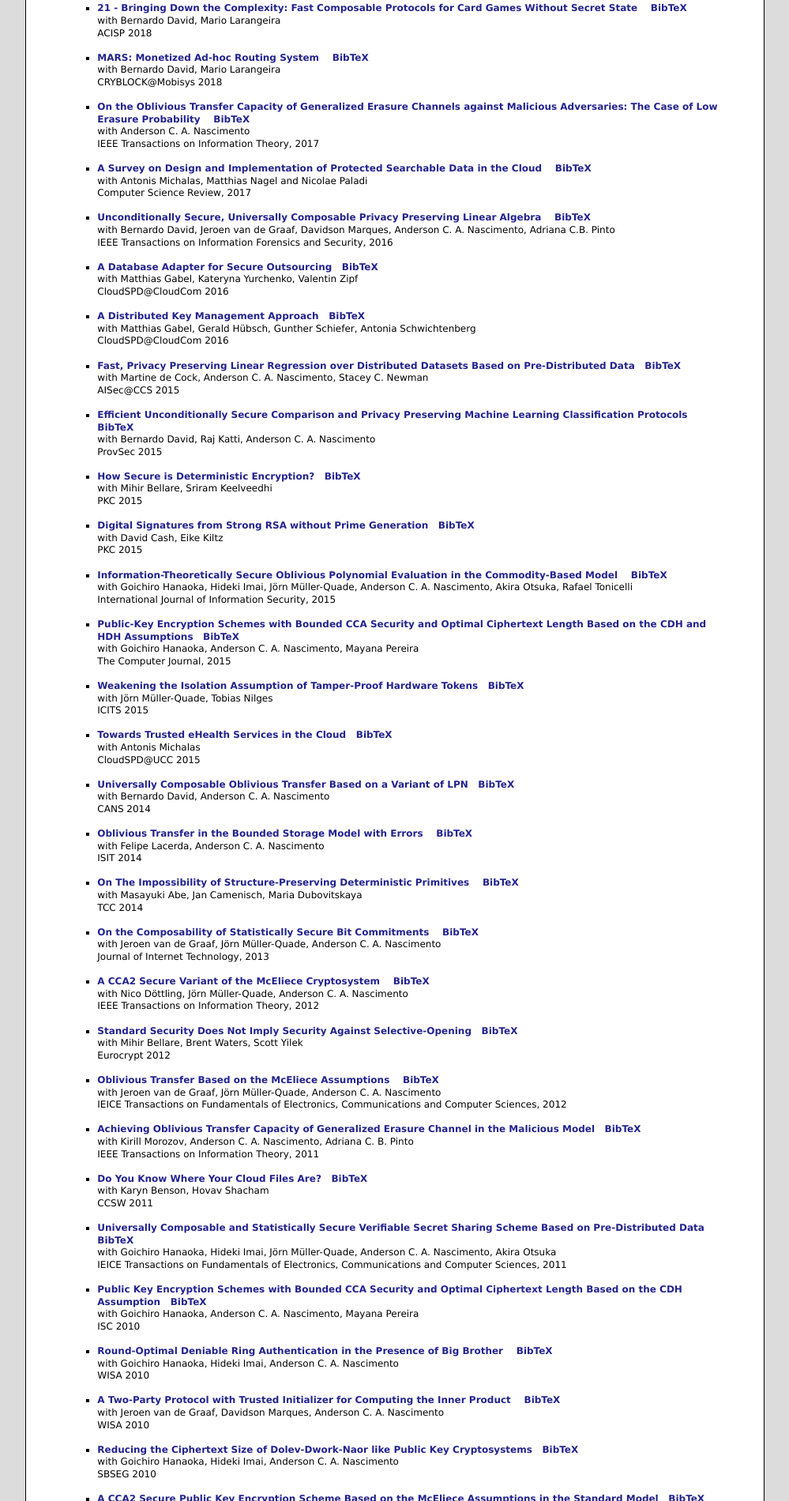
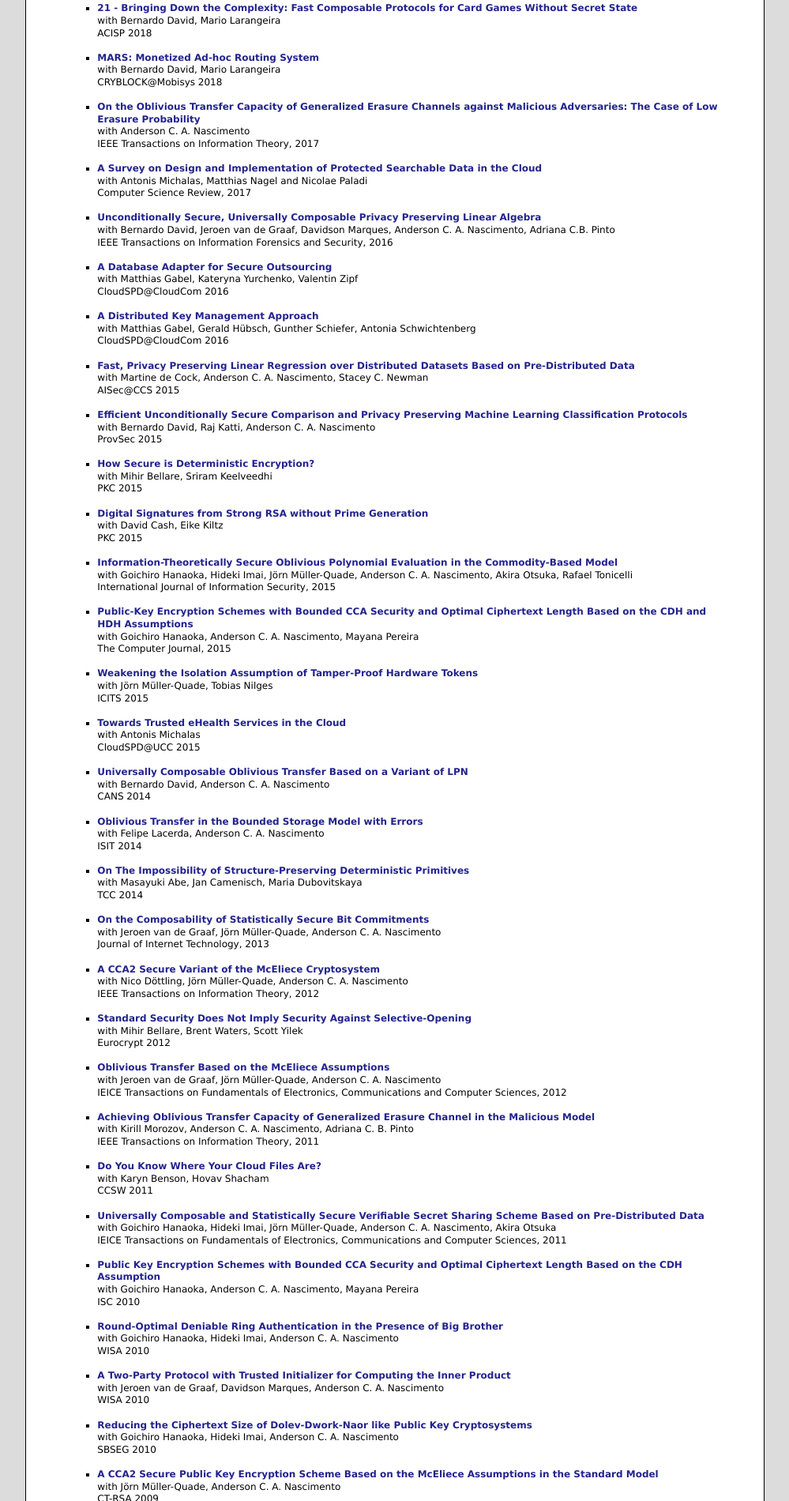
Before and after one commit to rafaeldowsley/rafaeldowsley.github.io, a plain HTML site: page index.html in a window 1280 px wide. Shown: the part 900-2800 px from the top of the page at 79% size, without its empty margins (140-1139 px from the left). Drawn offline with Linux system fonts and the light colour scheme.

Commit message:
removing links to bibtexs

```diff
--- a/index.html
+++ b/index.html
@@ -40,8 +40,7 @@
 
 <li>
 	<span lang="EN-US" xml:lang="EN-US"><b><a href="./pdf/IEEENSRE-ADMW+19.pdf">Protecting Privacy of Users in Brain-Computer
-		Interface Applications</a> &nbsp;&nbsp;
-		<a href="./bibtex/IEEENSRE-ADMW+19.bib">BibTeX</a></b><br/>
+		Interface Applications</a></b><br/>
 		with Anisha Agarwal, Martine De Cock, Chin-Teng Lin, Nicholas D. McKinney, Anderson C. A. Nascimento, Dongrui Wu<br/>
 		To appear on IEEE Transactions on Neural Systems and Rehabilitation Engineering<br/>
 	</span><br/>
@@ -50,8 +49,7 @@
 
 <li>
 	<span lang="EN-US" xml:lang="EN-US"><b><a href="https://eprint.iacr.org/2016/736.pdf">Efficient and Private Scoring of Decision Trees, Support
-		Vector Machines and Logistic Regression Models based on Pre-Computation</a>&nbsp;&nbsp;
-		<a href="./bibtex/IEEEDSC-CDHK+19.bib">BibTeX</a></b><br/>
+		Vector Machines and Logistic Regression Models based on Pre-Computation</a></b><br/>
 		with Martine De Cock, Caleb Horst, Raj Katti, Anderson C. A. Nascimento, Wing-Sea Poon, Stacey Truex<br/>
 		IEEE Transactions on Dependable and Secure Computing, 2019<br/>
 	</span><br/>
@@ -60,8 +58,7 @@
 
 <li>
     <span lang="EN-US" xml:lang="EN-US"><b><a href="./pdf/JC-ACDD19.pdf">On The Impossibility of Structure-Preserving
-    	Deterministic Primitives</a>&nbsp;&nbsp;
-		<a href="./bibtex/JC-ACDD19.bib">BibTeX</a></b><br/>
+    	Deterministic Primitives</a></b><br/>
 		with Masayuki Abe, Jan Camenisch, Maria Dubovitskaya<br/>
 		Journal of Cryptology, 2019<br/>
 	</span><br/>
@@ -69,7 +66,7 @@
 
 <li>
     <span lang="EN-US" xml:lang="EN-US"><b><a href="https://eprint.iacr.org/2018/157.pdf">ROYALE: A Framework for Universally
-    	Composable Card Games with Financial Rewards and Penalties Enforcement  </a></b><br/>
+    	Composable Card Games with Financial Rewards and Penalties Enforcement</a></b><br/>
 		with Bernardo David, Mario Larangeira<br/>
 		Financial Cryptography and Data Security (FC) 2019<br/>
 	</span><br/>
@@ -77,8 +74,7 @@
 
 <li>
 	<span lang="EN-US" xml:lang="EN-US"><b><a href="./pdf/BD-FSDHCNT18.pdf">Privacy-preserving scoring of tree ensembles: A novel framework
-		for AI in healthcare</a> &nbsp;&nbsp;
-		<a href="./bibtex/BD-FSDHCNT18.bib">BibTeX</a></b><br/>
+		for AI in healthcare</a></b><br/>
 		with Martine De Cock, Kyle Fritchman, Tyler Hughes, Anderson C. A. Nascimento,
 		Keerthanaa Saminathan, Ankur Teredesai<br/>
 		Special Session on HealthCare Data@Big Data 2018<br/>
@@ -87,8 +83,7 @@
 
 <li>
     <span lang="EN-US" xml:lang="EN-US"><b><a href="https://eprint.iacr.org/2015/952.pdf">Commitment and Oblivious
-    	Transfer in the Bounded Storage Model with Errors</a> &nbsp;&nbsp;
-		<a href="./bibtex/IEEEIT-DowLacNas18.bib">BibTeX</a></b><br/>
+    	Transfer in the Bounded Storage Model with Errors</a></b><br/>
 		with Felipe Lacerda, Anderson C. A. Nascimento<br/>
 		IEEE Transactions on Information Theory, 2018 <br/>
 	</span><br/>
@@ -104,16 +99,14 @@
 
 <li>
     <span lang="EN-US" xml:lang="EN-US"><b><a href="https://eprint.iacr.org/2018/303.pdf">21 - Bringing
-    	Down the Complexity: Fast Composable Protocols for Card Games Without Secret State</a> &nbsp;&nbsp;
-		<a href="./bibtex/ACISP-DavDowLar18.bib">BibTeX</a></b><br/>
+    	Down the Complexity: Fast Composable Protocols for Card Games Without Secret State</a></b><br/>
 		with Bernardo David, Mario Larangeira<br/>
 		ACISP 2018 <br/>
 	</span><br/>
 </li>
 
 <li>
-    <span lang="EN-US" xml:lang="EN-US"><b><a href="./pdf/CRYBLOCK-DavDowLar18.pdf">MARS: Monetized Ad-hoc Routing System</a> &nbsp;&nbsp;
-		<a href="./bibtex/CRYBLOCK-DavDowLar18.bib">BibTeX</a></b><br/>
+    <span lang="EN-US" xml:lang="EN-US"><b><a href="./pdf/CRYBLOCK-DavDowLar18.pdf">MARS: Monetized Ad-hoc Routing System</a></b><br/>
 		with Bernardo David, Mario Larangeira<br/>
 		CRYBLOCK@Mobisys 2018 <br/>
 	</span><br/>
@@ -121,8 +114,7 @@
 
 <li>
 	<span lang="EN-US" xml:lang="EN-US"><b><a href="https://eprint.iacr.org/2014/823.pdf">On the Oblivious Transfer Capacity of Generalized
-	Erasure Channels against Malicious Adversaries: The Case of Low Erasure Probability</a> &nbsp;&nbsp;
-		<a href="./bibtex/IEEEIT-DowNas17.bib">BibTeX</a></b><br/>
+	Erasure Channels against Malicious Adversaries: The Case of Low Erasure Probability</a></b><br/>
 		with Anderson C. A. Nascimento<br/>
 		IEEE Transactions on Information Theory, 2017<br/>
 	</span><br/>
@@ -130,8 +122,7 @@
 
 <li>
 	<span lang="EN-US" xml:lang="EN-US"><b><a href="./pdf/CSR-DMNP17.pdf">A Survey on Design and Implementation of Protected
-	Searchable Data in the Cloud</a> &nbsp;&nbsp;
-	<a href="./bibtex/CSR-DMNP17.bib">BibTeX</a></b><br/>
+	Searchable Data in the Cloud</a></b><br/>
 		with Antonis Michalas, Matthias Nagel and Nicolae Paladi<br/>
 		Computer Science Review, 2017<br/>
 	</span><br/>
@@ -140,8 +131,7 @@
 
 <li>
 	<span lang="EN-US" xml:lang="EN-US"><b><a href="./pdf/IEEEIFS-DDGM+16.pdf">Unconditionally Secure,
-		Universally Composable Privacy Preserving Linear Algebra</a> &nbsp;&nbsp;
-		<a href="./bibtex/IEEEIFS-DDGM+16.bib">BibTeX</a></b><br/>
+		Universally Composable Privacy Preserving Linear Algebra</a></b><br/>
 		with Bernardo David, Jeroen van de Graaf, Davidson Marques, Anderson C. A. Nascimento, Adriana C.B. Pinto<br/>
 		IEEE Transactions on Information Forensics and Security, 2016<br/>
 	</span><br/>
@@ -149,8 +139,7 @@
 
 <li>
 	<span lang="EN-US" xml:lang="EN-US"><b><a href="./pdf/CLOUDCOM-DGYZ16.pdf">A Database Adapter
-		for Secure Outsourcing</a>&nbsp;&nbsp;
-		<a href="./bibtex/CLOUDCOM-DGYZ16.bib">BibTeX</a></b><br/>
+		for Secure Outsourcing</a></b><br/>
 		with Matthias Gabel, Kateryna Yurchenko, Valentin Zipf<br/>
 		CloudSPD@CloudCom 2016<br/>
 	</span><br/>
@@ -158,8 +147,7 @@
 
 <li>
 	<span lang="EN-US" xml:lang="EN-US"><b><a href="./pdf/CLOUDCOM-DGHSS16.pdf">A Distributed Key
-		Management Approach</a>&nbsp;&nbsp;
-		<a href="./bibtex/CLOUDCOM-DGHSS16.bib">BibTeX</a></b><br/>
+		Management Approach</a></b><br/>
 		with Matthias Gabel, Gerald H&uuml;bsch, Gunther Schiefer, Antonia Schwichtenberg<br/>
 		CloudSPD@CloudCom 2016<br/>
 	</span><br/>
@@ -167,8 +155,7 @@
 
 <li>
 	<span lang="EN-US" xml:lang="EN-US"><b><a href="./pdf/AISEC-CDNN15.pdf">Fast, Privacy Preserving Linear Regression over Distributed Datasets
-		Based on Pre-Distributed Data</a>&nbsp;&nbsp;
-		<a href="./bibtex/AISEC-CDNN15.bib">BibTeX</a></b><br/>
+		Based on Pre-Distributed Data</a></b><br/>
 		with Martine de Cock, Anderson C. A. Nascimento, Stacey C. Newman<br/>
 		AISec@CCS 2015<br/>
 	</span><br/>
@@ -176,8 +163,7 @@
 
 <li>
 	<span lang="EN-US" xml:lang="EN-US"><b><a href="./pdf/PROVSEC-DDKN15.pdf">Efficient Unconditionally Secure Comparison and Privacy Preserving
-		Machine Learning Classification Protocols</a>&nbsp;&nbsp;
-		<a href="./bibtex/PROVSEC-DDKN15.bib">BibTeX</a></b><br/>
+		Machine Learning Classification Protocols</a></b><br/>
 		with Bernardo David, Raj Katti, Anderson C. A. Nascimento<br/>
 		ProvSec 2015<br/>
 	</span><br/>
@@ -185,8 +171,7 @@
 
 <li>
 	<span lang="EN-US" xml:lang="EN-US"><b><a href="https://eprint.iacr.org/2014/376.pdf">How Secure
-		is Deterministic Encryption?</a>&nbsp;&nbsp;
-		<a href="./bibtex/PKC-BelDowKee15.bib">BibTeX</a></b><br/>
+		is Deterministic Encryption?</a></b><br/>
 		with Mihir Bellare, Sriram Keelveedhi<br/>
 		PKC 2015<br/>
 	</span><br/>
@@ -194,8 +179,7 @@
 
 <li>
     <span lang="EN-US" xml:lang="EN-US"><b><a href="./pdf/PKC-CasDowKil15.pdf">Digital Signatures
-    	from Strong RSA without Prime Generation</a>&nbsp;&nbsp;
-    	<a href="./bibtex/PKC-CasDowKil15.bib">BibTeX</a></b><br/>
+    	from Strong RSA without Prime Generation</a></b><br/>
 		with David Cash, Eike Kiltz<br/>
 		PKC 2015<br/>
 	</span><br/>
@@ -203,8 +187,7 @@
 
 <li>
     <span lang="EN-US" xml:lang="EN-US"><b><a href="./pdf/IJIS-TNDMIHO15.pdf">Information-Theoretically
-    	Secure Oblivious Polynomial Evaluation in the Commodity-Based Model</a> &nbsp;&nbsp;
-		<a href="./bibtex/IJIS-TNDMIHO15.bib">BibTeX</a></b><br/>
+    	Secure Oblivious Polynomial Evaluation in the Commodity-Based Model</a></b><br/>
 		with Goichiro Hanaoka, Hideki Imai, J&ouml;rn M&uuml;ller-Quade, Anderson C. A. Nascimento, Akira Otsuka, Rafael Tonicelli<br/>
 		International Journal of Information Security, 2015<br/>
 	</span><br/>
@@ -212,8 +195,7 @@
 
 <li>
     <span lang="EN-US" xml:lang="EN-US"><b><a href="./pdf/TCJ-PDNH15.pdf">Public-Key Encryption Schemes with Bounded CCA Security
-    	and Optimal Ciphertext Length Based on the CDH and HDH Assumptions</a>&nbsp;&nbsp;
-		<a href="./bibtex/TCJ-PDNH15.bib">BibTeX</a></b><br/>
+    	and Optimal Ciphertext Length Based on the CDH and HDH Assumptions</a></b><br/>
 		with Goichiro Hanaoka, Anderson C. A. Nascimento, Mayana Pereira <br/>
 		The Computer Journal, 2015<br/>
 	</span><br/>
@@ -221,8 +203,7 @@
 
 <li>
     <span lang="EN-US" xml:lang="EN-US"><b><a href="https://eprint.iacr.org/2015/104.pdf">Weakening the Isolation
-    	Assumption of Tamper-Proof Hardware Tokens</a>&nbsp;&nbsp;
-    	<a href="./bibtex/ICITS-DowMulNil15.bib">BibTeX</a></b><br/>
+    	Assumption of Tamper-Proof Hardware Tokens</a></b><br/>
 		with J&ouml;rn M&uuml;ller-Quade, Tobias Nilges<br/>
 		ICITS 2015<br/>
 	</span><br/>
@@ -230,8 +211,7 @@
 
 <li>
 	<span lang="EN-US" xml:lang="EN-US"><b><a href="./pdf/UCC-MicDow15.pdf">Towards Trusted eHealth
-		Services in the Cloud</a>&nbsp;&nbsp;
-		<a href="./bibtex/UCC-MicDow15.bib">BibTeX</a></b><br/>
+		Services in the Cloud</a></b><br/>
 		with Antonis Michalas<br/>
 		CloudSPD@UCC 2015<br/>
 	</span><br/>
@@ -239,8 +219,7 @@
 
 <li>
     <span lang="EN-US" xml:lang="EN-US"><b><a href="./pdf/CANS-DavDowNas14.pdf">Universally Composable
-    	Oblivious Transfer Based on a Variant of LPN</a>&nbsp;&nbsp;
-		<a href="./bibtex/CANS-DavDowNas14.bib">BibTeX</a></b><br/>
+    	Oblivious Transfer Based on a Variant of LPN</a></b><br/>
 		with Bernardo David, Anderson C. A. Nascimento<br/>
 		CANS 2014<br/>
 	</span><br/>
@@ -248,8 +227,7 @@
 
 <li>
     <span lang="EN-US" xml:lang="EN-US"><b><a href="./pdf/ISIT-DowLacNas14.pdf">Oblivious Transfer in the
-    	Bounded Storage Model with Errors</a> &nbsp;&nbsp;
-		<a href="./bibtex/ISIT-DowLacNas14.bib">BibTeX</a></b><br/>
+    	Bounded Storage Model with Errors</a></b><br/>
 		with Felipe Lacerda, Anderson C. A. Nascimento<br/>
 		ISIT 2014<br/>
 	</span><br/>
@@ -257,8 +235,7 @@
 
 <li>
     <span lang="EN-US" xml:lang="EN-US"><b><a href="./pdf/TCC-ACDD14.pdf">On The Impossibility of Structure-Preserving
-    	Deterministic Primitives</a> &nbsp;&nbsp;
-		<a href="./bibtex/TCC-ACDD14.bib">BibTeX</a></b><br/>
+    	Deterministic Primitives</a></b><br/>
 		with Masayuki Abe, Jan Camenisch, Maria Dubovitskaya<br/>
 		TCC 2014<br/>
 	</span><br/>
@@ -266,8 +243,7 @@
 
 <li>
     <span lang="EN-US" xml:lang="EN-US"><b><a href="http://eprint.iacr.org/2008/457.pdf"> On the Composability of
-    	Statistically Secure Bit Commitments</a> &nbsp;&nbsp;
-		<a href="./bibtex/JIT-DGMN13.bib">BibTeX</a></b><br/>
+    	Statistically Secure Bit Commitments</a></b><br/>
 		with Jeroen van de Graaf, J&ouml;rn M&uuml;ller-Quade, Anderson C. A. Nascimento<br/>
 		Journal of Internet Technology, 2013<br/>
 	</span><br/>
@@ -275,8 +251,7 @@
 
 <li>
     <span lang="EN-US" xml:lang="EN-US"><b><a href="http://eprint.iacr.org/2008/468.pdf">A CCA2 Secure Variant of the
-    	McEliece Cryptosystem</a> &nbsp;&nbsp;
-		<a href="./bibtex/IEEEIT-DDMN12.bib">BibTeX</a> </b><br/>
+    	McEliece Cryptosystem</a></b><br/>
 		with Nico D&ouml;ttling, J&ouml;rn M&uuml;ller-Quade, Anderson C. A. Nascimento<br/>
 		IEEE Transactions on Information Theory, 2012<br/>
 	</span><br/>
@@ -284,8 +259,7 @@
 
 <li>
     <span lang="EN-US" xml:lang="EN-US"><b><a href="https://eprint.iacr.org/2011/581.pdf">Standard Security Does Not
-    	Imply Security Against Selective-Opening</a>&nbsp;&nbsp;
-		<a href="./bibtex/EC-BDWY12.bib">BibTeX</a></b><br/>
+    	Imply Security Against Selective-Opening</a></b><br/>
 		with Mihir Bellare, Brent Waters, Scott Yilek<br/>
 		Eurocrypt 2012<br/>
 	</span><br/>
@@ -293,8 +267,7 @@
 
 <li>
     <span lang="EN-US" xml:lang="EN-US"><b><a href="https://eprint.iacr.org/2008/138.pdf">Oblivious Transfer Based on
-    	the McEliece Assumptions</a> &nbsp;&nbsp;
-		<a href="./bibtex/IEICE-DGMN12.bib">BibTeX</a></b><br/>
+    	the McEliece Assumptions</a></b><br/>
 		with Jeroen van de Graaf, J&ouml;rn M&uuml;ller-Quade, Anderson C. A. Nascimento<br/>
 		IEICE Transactions on Fundamentals of Electronics, Communications and Computer Sciences, 2012 <br/>
 	</span><br/>
@@ -302,8 +275,7 @@
 
 <li>
     <span lang="EN-US" xml:lang="EN-US"><b><a href="https://eprint.iacr.org/2009/570.pdf">Achieving Oblivious
-    	Transfer Capacity of Generalized Erasure Channel in the Malicious Model</a>&nbsp;&nbsp;
-		<a href="./bibtex/IEEEIT-PDMN11.bib">BibTeX</a></b><br/>
+    	Transfer Capacity of Generalized Erasure Channel in the Malicious Model</a></b><br/>
 		with Kirill Morozov, Anderson C. A. Nascimento, Adriana C. B. Pinto<br/>
 		IEEE Transactions on Information Theory, 2011<br/>
 	</span><br/>
@@ -311,8 +283,7 @@
 
 <li>
     <span lang="EN-US" xml:lang="EN-US"><b><a href="./pdf/CCSW-BenDowSha11.pdf">Do You Know Where Your
-    	Cloud Files Are?</a>&nbsp;&nbsp;
-		<a href="./bibtex/CCSW-BenDowSha11.bib">BibTeX</a></b></br>
+    	Cloud Files Are?</a></b></br>
 		with Karyn Benson, Hovav Shacham<br/>
 		CCSW 2011<br/>
 	</span><br/>
@@ -320,8 +291,7 @@
 
 <li>
     <span lang="EN-US" xml:lang="EN-US"><b><a href="http://eprint.iacr.org/2009/273.pdf">Universally Composable
-    	and Statistically Secure Verifiable Secret Sharing Scheme Based on Pre-Distributed Data</a>&nbsp;&nbsp;
-		<a href="./bibtex/IEICE-DMOHIN11.bib">BibTeX</a></b><br/>
+    	and Statistically Secure Verifiable Secret Sharing Scheme Based on Pre-Distributed Data</a></b><br/>
 		with Goichiro Hanaoka, Hideki Imai, J&ouml;rn M&uuml;ller-Quade, Anderson C. A. Nascimento, Akira Otsuka<br/>
         IEICE Transactions on Fundamentals of Electronics, Communications and Computer Sciences, 2011<br/>
     </span><br/>
@@ -329,8 +299,7 @@
 
 <li>
     <span lang="EN-US" xml:lang="EN-US"><b><a href="./pdf/ISC-PDHN10.pdf">Public Key Encryption Schemes with Bounded CCA
-    	Security and Optimal Ciphertext Length Based on the CDH Assumption</a>&nbsp;&nbsp;
-		<a href="./bibtex/ISC-PDHN10.bib">BibTeX</a></b><br/>
+    	Security and Optimal Ciphertext Length Based on the CDH Assumption</a></b><br/>
 		with Goichiro Hanaoka, Anderson C. A. Nascimento, Mayana Pereira<br/>
 		ISC 2010<br/>
 	</span><br/>
@@ -338,8 +307,7 @@
 
 <li>
     <span lang="EN-US" xml:lang="EN-US"><b><a href="./pdf/WISA-DHIN10.pdf">Round-Optimal Deniable Ring Authentication
-    	in the Presence of Big Brother</a> &nbsp;&nbsp;
-		<a href="./bibtex/WISA-DHIN10.bib">BibTeX</a></b><br/>
+    	in the Presence of Big Brother</a></b><br/>
 		with Goichiro Hanaoka, Hideki Imai, Anderson C. A. Nascimento<br/>
 		WISA 2010<br/>
 	</span><br/>
@@ -347,8 +315,7 @@
 
 <li>
     <span lang="EN-US" xml:lang="EN-US"><b><a href="https://eprint.iacr.org/2010/289.pdf">A Two-Party Protocol with
-    	Trusted Initializer for Computing the Inner Product</a> &nbsp;&nbsp;
-		<a href="./bibtex/WISA-DGMN10.bib">BibTeX</a></b><br/>
+    	Trusted Initializer for Computing the Inner Product</a></b><br/>
 		with Jeroen van de Graaf, Davidson Marques, Anderson C. A. Nascimento<br/>
 		WISA 2010<br/>
 	</span><br/>
@@ -356,8 +323,7 @@
 
 <li>
     <span lang="EN-US" xml:lang="EN-US"><b><a href="https://eprint.iacr.org/2009/271.pdf">Reducing the Ciphertext Size
-    	of Dolev-Dwork-Naor like Public Key Cryptosystems</a>&nbsp;&nbsp;
-		<a href="./bibtex/SBSEG-DHIN10.bib">BibTeX</a></b><br/>
+    	of Dolev-Dwork-Naor like Public Key Cryptosystems</a></b><br/>
 		with Goichiro Hanaoka, Hideki Imai, Anderson C. A. Nascimento<br/>
 		SBSEG 2010<br/>
 	</span><br/>
@@ -365,8 +331,7 @@
 
 <li>
     <span lang="EN-US" xml:lang="EN-US"><b><a href="./pdf/RSA-DowMulNas09.pdf">A CCA2 Secure Public Key Encryption
-    	Scheme Based on the McEliece Assumptions in the Standard Model</a>&nbsp;&nbsp;
-		<a href="./bibtex/RSA-DowMulNas09.bib">BibTeX</a></b><br/>
+    	Scheme Based on the McEliece Assumptions in the Standard Model</a></b><br/>
 		with J&ouml;rn M&uuml;ller-Quade, Anderson C. A. Nascimento<br/>
 		CT-RSA 2009<br/>
 	</span><br/>
@@ -374,8 +339,7 @@
 
 <li>
     <span lang="EN-US" xml:lang="EN-US"><b><a href="./pdf/SBSEG-DMN08.pdf">On the Possibility of Universally Composable
-    	Commitments Based on Noisy Channels</a>&nbsp;&nbsp;
-		<a href="./bibtex/SBSEG-DMN08.bib">BibTeX</a></b><br/>
+    	Commitments Based on Noisy Channels</a></b><br/>
 		with J&ouml;rn M&uuml;ller-Quade, Anderson C. A. Nascimento<br/>
 		SBSEG 2008<br/>
 	</span><br/>
@@ -383,8 +347,7 @@
 
 <li>
     <span lang="EN-US" xml:lang="EN-US"><b><a href="./pdf/ICITS-DGMN08.pdf">Oblivious Transfer Based on the
-    	McEliece Assumptions</a>&nbsp;&nbsp;
-		<a href="./bibtex/ICITS-DGMN08.bib">BibTeX</a></b><br/>
+    	McEliece Assumptions</a></b><br/>
 		with Jeroen van de Graaf, J&ouml;rn M&uuml;ller-Quade, Anderson C. A. Nascimento<br/>
 		ICITS 2008<br/>
 	</span><br/>
```
